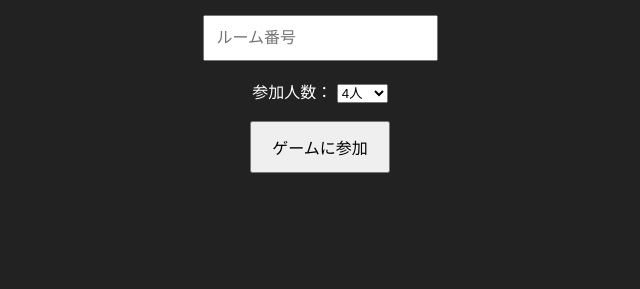
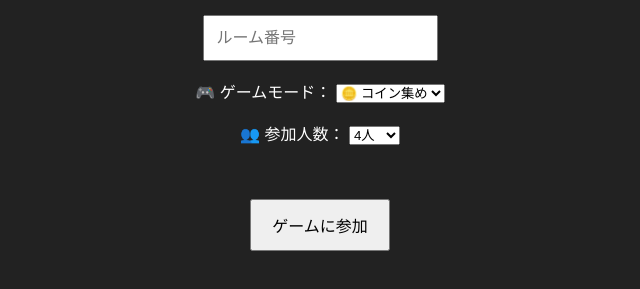
Before and after one commit to hiyokomannjuu/p2p-game, a website: page public/index.html in a window 1280 px wide. Shown: the part 127-416 px from the top of the page, without its empty margins (320-960 px from the left). Drawn offline with Linux system fonts and the light colour scheme.

Commit message:
Refactor game mode and player count selection

```diff
--- a/public/index.html
+++ b/public/index.html
@@ -35,9 +35,39 @@
 
         <br><br>
 
+       <!-- ==================== -->
+<!-- ゲームモード -->
+<!-- ==================== -->
+
+<label for="gameMode">
+    🎮 ゲームモード：
+</label>
+
+<select id="gameMode">
+
+    <option value="coin" selected>
+        🪙 コイン集め
+    </option>
+
+    <option value="battle">
+        ⚔️ バトル
+    </option>
+
+    <option value="survival">
+        🏃 生き残り
+    </option>
+
+</select>
+
+<br><br>
+
+
+<!-- ==================== -->
 <!-- 参加人数 -->
+<!-- ==================== -->
+
 <label for="playerCount">
-            参加人数：
+    👥 参加人数：
 </label>
 
 <select id="playerCount">
@@ -53,6 +83,8 @@
     <option value="20">20人</option>
 
 </select>
+
+<br><br>
 
         <br><br>
 
```
Lines whose indentation alone changed are shown as unchanged.
